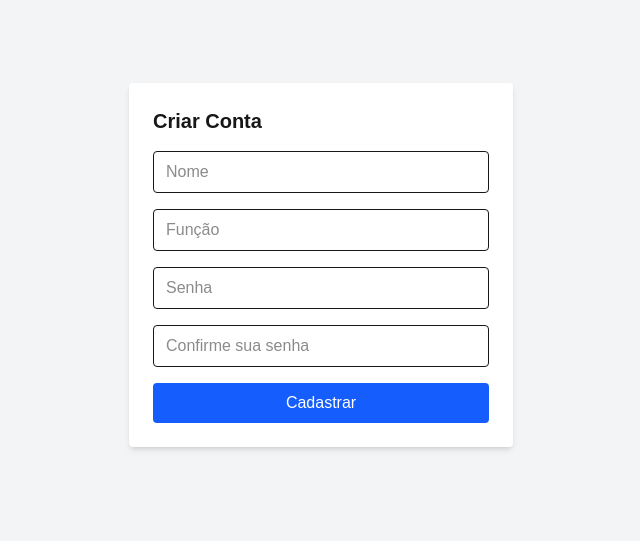
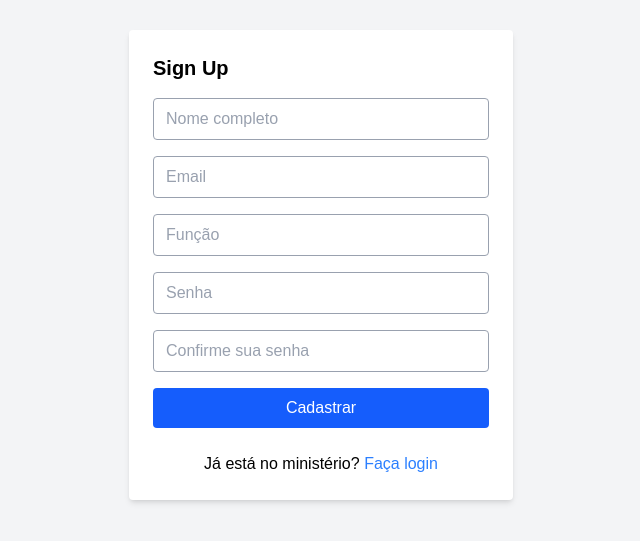
Before and after one commit to NicolasLucianoB/CheckinFP-frontend, a Next.js app: page /signup in a window 1280 px wide. Shown: the part 135-676 px from the top of the page, without its empty margins (319-959 px from the left). Built offline with nearby package versions, Linux system fonts and the light colour scheme.

Commit message:
bugs fixed, little improves and new layout for home

```diff
--- a/src/app/home/page.tsx
+++ b/src/app/home/page.tsx
@@ -6,16 +6,24 @@ export default function HomePage() {
   const [userName, setUserName] = useState('');
 
   useEffect(() => {
-    const name = localStorage.getItem('userName');
-    if (name) setUserName(name);
+    const fullName = localStorage.getItem('userName');
+    const firstName = fullName?.split(' ')[0];
+    if (firstName) setUserName(firstName);
   }, []);
 
   return (
-    <main className="flex flex-col items-center justify-center min-h-screen p-4">
-      <h1 className="text-3xl font-bold mb-4">
-        {userName ? `Olá, ${userName}!` : 'Olá!'}
-      </h1>
-      {/* Aqui vão os gráficos, cards, filtros e outras funcionalidades */}
+    <main className="min-h-screen flex items-center justify-center bg-gray-100 p-4">
+      <div className="flex flex-col items-center gap-6">
+        <h1 className="text-3xl font-bold text-black">
+          {userName ? `A Paz, ${userName}!` : 'A Paz!'}
+        </h1>
+        <a
+          href="/checkin"
+          className="bg-green-600 text-white px-6 py-3 rounded-md hover:bg-green-700 transition text-lg"
+        >
+          Fazer Check-in
+        </a>
+      </div>
     </main>
   );
 }
--- a/src/app/login/page.tsx
+++ b/src/app/login/page.tsx
@@ -48,16 +48,16 @@ export default function LoginPage() {
   };
 
   return (
-    <main className="flex flex-col items-center justify-center min-h-screen p-4">
-      <h1 className="text-3xl font-bold mb-6">Login</h1>
-      <form onSubmit={handleSubmit} className="flex flex-col w-full max-w-sm gap-4">
+    <main className="min-h-screen flex items-center justify-center bg-gray-100 p-4">
+      <form onSubmit={handleSubmit} className="bg-white p-6 rounded shadow-md w-full max-w-sm space-y-4">
+        <h1 className="text-xl font-semibold text-black">Login</h1>
         <input
           type="email"
           name="email"
           placeholder="Email"
           value={form.email}
           onChange={handleChange}
-          className="p-2 border rounded"
+          className="w-full border border-gray-400 px-3 p-2 placeholder-gray-400 text-black rounded focus:placeholder-transparent"
           required
         />
         <input
@@ -66,13 +66,20 @@ export default function LoginPage() {
           placeholder="Senha"
           value={form.password}
           onChange={handleChange}
-          className="p-2 border rounded"
+          className="w-full border border-gray-400 px-3 p-2 placeholder-gray-400 text-black rounded focus:placeholder-transparent"
           required
         />
         {error && <p className="text-red-600">{error}</p>}
-        <button type="submit" className="bg-blue-600 text-white py-2 rounded hover:bg-blue-700">
+        <button type="submit" className="w-full bg-blue-600 text-white py-2 rounded hover:bg-blue-700">
           Entrar
         </button>
+
+        <p className="text-black mt-2 text-center">
+          Novo no ministério?{' '}
+          <a href="/signup" className="text-blue-500 hover:underline">
+            Cadastre-se
+          </a>
+        </p>
       </form>
     </main>
   );
--- a/src/app/signup/page.tsx
+++ b/src/app/signup/page.tsx
@@ -7,6 +7,7 @@ export default function SignUpPage() {
   const router = useRouter();
   const [formData, setFormData] = useState({
     name: '',
+    email: '',
     role: '',
     password: '',
     confirmPassword: '',
@@ -32,6 +33,7 @@ export default function SignUpPage() {
         headers: { 'Content-Type': 'application/json' },
         body: JSON.stringify({
           name: formData.name,
+          email: formData.email,
           role: formData.role,
           password: formData.password,
         }),
@@ -48,18 +50,28 @@ export default function SignUpPage() {
   };
 
   return (
-    <main className="min-h-screen flex items-center justify-center bg-gray-100">
+    <main className="min-h-screen flex items-center justify-center bg-gray-100 p-4">
       <form onSubmit={handleSubmit} className="bg-white p-6 rounded shadow-md w-full max-w-sm space-y-4">
-        <h1 className="text-xl font-semibold">Criar Conta</h1>
+        <h1 className="text-xl font-semibold text-black">Sign Up</h1>
 
         <input
           type="text"
           name="name"
-          placeholder="Nome"
+          placeholder="Nome completo"
           value={formData.name}
           onChange={handleChange}
           required
-          className="w-full border px-3 py-2 rounded"
+          className="w-full border border-gray-400 px-3 py-2 rounded placeholder-gray-400 text-black focus:placeholder-transparent"
+        />
+
+        <input
+          type="email"
+          name="email"
+          placeholder="Email"
+          value={formData.email}
+          onChange={handleChange}
+          required
+          className="w-full border border-gray-400 px-3 py-2 rounded placeholder-gray-400 text-black focus:placeholder-transparent"
         />
 
         <input
@@ -69,7 +81,7 @@ export default function SignUpPage() {
           value={formData.role}
           onChange={handleChange}
           required
-          className="w-full border px-3 py-2 rounded"
+          className="w-full border border-gray-400 px-3 py-2 rounded placeholder-gray-400 text-black focus:placeholder-transparent"
         />
 
         <input
@@ -79,7 +91,7 @@ export default function SignUpPage() {
           value={formData.password}
           onChange={handleChange}
           required
-          className="w-full border px-3 py-2 rounded"
+          className="w-full border border-gray-400 px-3 py-2 rounded placeholder-gray-400 text-black focus:placeholder-transparent"
         />
 
         <input
@@ -89,7 +101,7 @@ export default function SignUpPage() {
           value={formData.confirmPassword}
           onChange={handleChange}
           required
-          className="w-full border px-3 py-2 rounded"
+          className="w-full border border-gray-400 px-3 py-2 rounded placeholder-gray-400 text-black focus:placeholder-transparent"
         />
 
         {error && <p className="text-red-500 text-sm">{error}</p>}
@@ -97,6 +109,14 @@ export default function SignUpPage() {
         <button type="submit" className="w-full bg-blue-600 text-white py-2 rounded hover:bg-blue-700 transition">
           Cadastrar
         </button>
+
+        <p className="text-black mt-2 text-center">
+          Já está no ministério?{' '}
+          <a href="/login" className="text-blue-500 hover:underline">
+            Faça login
+          </a>
+        </p>
+
       </form>
     </main>
   );
```
